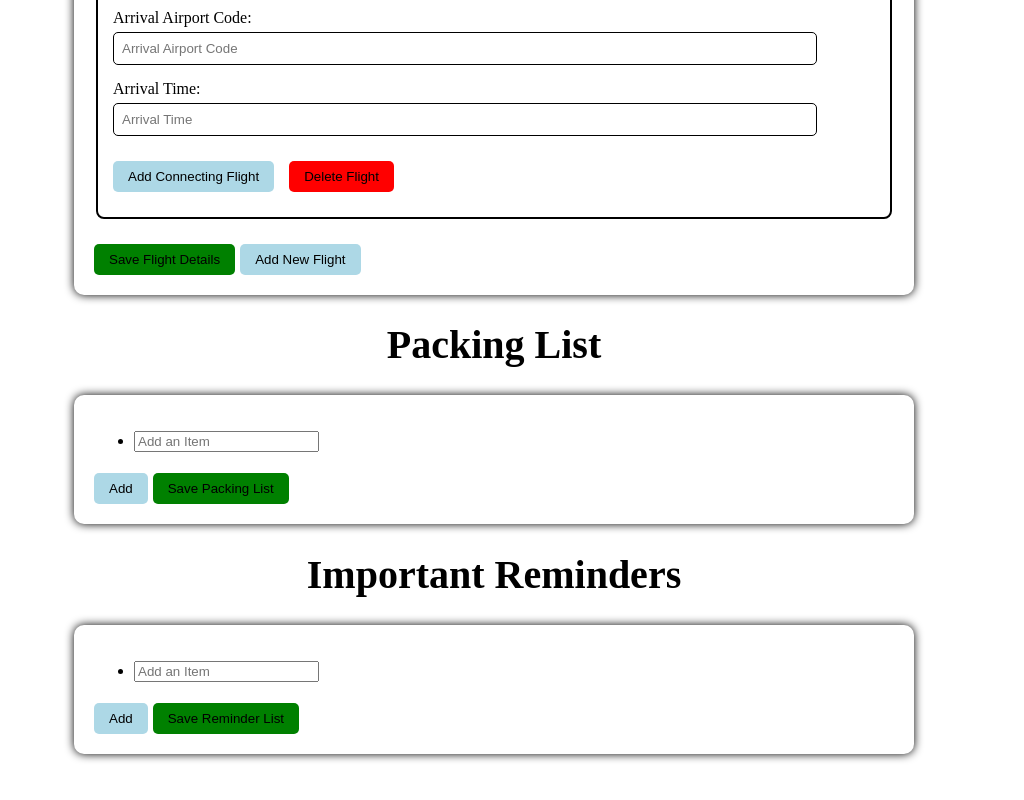
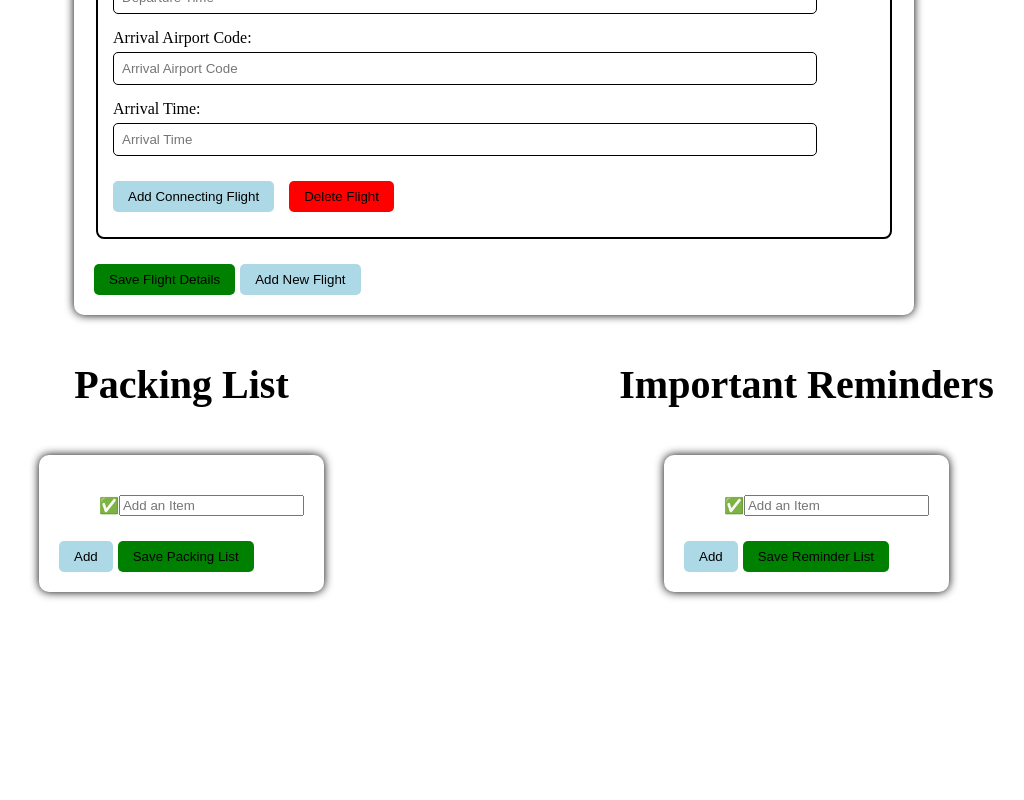
Before and after one commit to afneal/unit-1-project-Alex-N, a React (Vite) app: page /buildtrips in a window 1280 px wide. Shown: the part 1248-2048 px from the top of the page, without its empty margins (146-1170 px from the left). After the commit the page ends 1940 px from the top, so only its background shows below. Built offline with nearby package versions, Linux system fonts and the light colour scheme; a web font is replaced by a local one.

Commit message:
added hamburger menu and styling

```diff
--- a/package.json
+++ b/package.json
@@ -13,7 +13,8 @@
     "react": "^19.1.1",
     "react-dom": "^19.1.1",
     "react-icons": "^5.5.0",
-    "react-router": "^7.9.5"
+    "react-router": "^7.9.5",
+    "react-toastify": "^11.0.5"
   },
   "devDependencies": {
     "@eslint/js": "^9.36.0",
--- a/src/App.css
+++ b/src/App.css
@@ -206,9 +206,8 @@ h1 {
 #saved-activity-data,
 .saved-connections-data {
     background: white;
-    margin-top: 10px;
+    margin: 10px;
     padding-left: 10px;
-    /* border: 1px solid black; */
     border-radius: 12px;
     box-shadow: 0 0 5px;
     font-size: 1rem;
@@ -237,11 +236,57 @@ h1 {
     border-bottom: none;
 }
 
+#saved-trip-data, .saved-connection, #saved-activity-data, #saved-flights-data,
+.reminder-list, .saved-packing-list {
+    font-size: 18px;
+}
+
+
+.flight-date-box {
+    font-size: 25px;
+    text-align: center;
+}
+
+.trip-date-box {
+    font-size: 25px;
+    text-align: center;
+}
+
+
+
+/*Build Trip */
+
+
+.outer-wrapper-buildTrips {
+    padding: 20px;
+    box-sizing: border-box;
+
+}
+
+
+.packing-reminder-buildTrips {
+    flex: 1;
+    display: flex;
+    align-items: stretch;
+    width: 100%;
+    max-width: 100%;
+    box-sizing: border-box;
+
+}
+
+
+.packing-box-buildTrips,
+.reminder-box-buildTrips {
+    display: flex;
+    flex-direction: column;
+    flex: 1;
+
+}
 
 
 
 
-
+/* Planner Form */
 
 .planner-form {
     max-width: 800px;
@@ -431,21 +476,54 @@ h1 {
 
 .delete-item-button {
     padding: 8px 15px;
-    margin: 5px 5px 0 0;
+    /* margin: 5px 5px 0 0; */
+    /* margin-left: 10px; */
     border: none;
     border-radius: 5px;
     cursor: pointer;
     background-color: red;
     color: black;
+    vertical-align: middle;
+    line-height: 24px;
     margin: 10px;
+}
 
+
+
+.reminder-list-form li {
+    display: flex;
+    align-items: center;
+    justify-content: space-between;
+    list-style-position: inside;
+    padding-left: 0;
+}
+
+.reminder-list-form li::before {
+    content: "\2705";
+    color: green;
+    font-size: 1rem;
+}
+
+.packing-list-form li {
+    display: flex;
+    align-items: center;
+    justify-content: space-between;
+    list-style-position: inside;
+    padding-left: 0;
+}
+
+.packing-list-form li::before {
+    content: "\2705";
+    color: green;
+    font-size: 1rem;
 }
 
 @media (min-width: 480px) {
 
     .main-trip-container,
     .flights-reminders-container,
-    .trip-packing-container {
+    .trip-packing-container,
+    .packing-reminder-buildTrips {
         flex-direction: column;
         gap: 10px;
     }
@@ -459,7 +537,8 @@ h1 {
 
     .main-trip-container,
     .flights-reminders-container,
-    .trip-packing-container {
+    .trip-packing-container,
+    .packing-reminder-buildTrips {
         flex-direction: row;
         font-size: 20px;
         align-items: stretch;
@@ -528,7 +607,8 @@ nav ul li {
 
     .main-trip-container,
     .flights-reminders-container,
-    .trip-packing-container {
+    .trip-packing-container,
+    .packing-reminder-buildTrips {
         flex-direction: row;
         gap: 10px;
         align-items: stretch;
--- a/src/App.jsx
+++ b/src/App.jsx
@@ -12,6 +12,7 @@ import TravelTips from './components/Pages/TravelTips'
 import BuildTrips from './components/Pages/BuildTrip';
 import FlightInfo from './components/planner/FlightInfo';
 import List from './components/PlannerComponents/List';
+import { ToastContainer } from 'react-toastify';
 
 function App() {
 
@@ -19,10 +20,8 @@ const [trips, setTrips] = useState([]);
 const [packingList, setPackingList] = useState([])
 const [list, setList] = useState([])
 const [flightData, setFlightData] = useState([]);
-const [connFlightData, setConnFlightData] = useState([]);
-const [packingListData, setPackingListData] = useState([]);
 const [reminderList, setReminderList] = useState([])
-const [reminderListData, setReminderListData] = useState([])
+
 
 
 
@@ -31,20 +30,18 @@ const [reminderListData, setReminderListData] = useState([])
     {/* <div className='App' style={{backgroundImage: `url(${travelBackground})`, backgroundSize: 'cover', backgroundPosition:'center', minHeight:'100vh',
   margin: '0', padding: '0', opacity: 0.9}}> */}
       <Header />
-
+      <ToastContainer position="top-right" autoClose={1000} />
       <Routes>
         <Route path="/" element={<Homepage />} />
         <Route path="/traveltips" element={<TravelTips />} />
         <Route path="/planner" element={<Planner />} />
         <Route path="/buildtrips" element={<BuildTrips trips={trips} setTrips={setTrips} flightData={flightData} setFlightData={setFlightData}
-         connFlightData={connFlightData} setConnFlightData={setConnFlightData} packingList={packingList} setPackingList={setPackingList}
-         packingListData={packingListData} setPackingListData={setPackingListData} list={list} setList={setList} reminderList={reminderList} setReminderList={setReminderList}
-         reminderListData={reminderListData} setReminderListData={setReminderListData}/>} />
+         packingList={packingList} setPackingList={setPackingList} list={list} setList={setList} reminderList={reminderList} setReminderList={setReminderList}
+         />} />
 
-        <Route path="/savedtrips" element={<SavedTrips trips={trips} setTrips={setTrips} connFlightData={connFlightData} setConnFlightData={setConnFlightData}
-        packingList={packingList} setPackingList={setPackingList} packingListData={packingListData} setPackingListData={setPackingListData}
+        <Route path="/savedtrips" element={<SavedTrips trips={trips} setTrips={setTrips} packingList={packingList} setPackingList={setPackingList}
         list={list} setList={setList} flightData={flightData} setFlightData={setFlightData} reminderList={reminderList} setReminderList={setReminderList}
-         reminderListData={reminderListData} setReminderListData={setReminderListData}/>} />
+         />} />
 
 
         {/* <Route path="/resources" element={<Resources />} /> */}
--- a/src/components/Pages/BuildTrip.jsx
+++ b/src/components/Pages/BuildTrip.jsx
@@ -3,14 +3,39 @@ import PlannerForm from "../planner/PlannerForm"
 import PackingList from "../planner/PackingList";
 import ReminderList from "../planner/Reminders";
 
-function BuildTrips({trips, setTrips, flightData, setFlightData, connFlightData, setConnFlightData, packingList, setPackingList, packingListData, setPackingListData, reminderList, setReminderList,
-    reminderListData, setReminderListData}) {
+function BuildTrips({ trips, setTrips, flightData, setFlightData, packingList, setPackingList, reminderList, setReminderList }) {
     return (
         <>
-            <PlannerForm trips={trips} setTrips={setTrips}/>
-            <FlightInfo flightData={flightData} setFlightData={setFlightData} connFlightData={connFlightData} setConnFlightData={setConnFlightData}/>
-            <PackingList packingList={packingList} setPackingList={setPackingList} packingListData={packingListData} setPackingListData={setPackingListData}/>
-            <ReminderList reminderList={reminderList} setReminderList={setReminderList} reminderListData={reminderListData} setReminderListData ={setReminderListData} />
+            <div className="outer-wrapper-buildTrips">
+
+                <div className="trip-box-buildTrips">
+                    <div className="saved-trip-data-buildTrips">
+                        <PlannerForm className="planner-form-buildTrip-box" trips={trips} setTrips={setTrips} />
+                    </div>
+                </div>
+
+                <div className="flights-box-buildTrips">
+                    <div className="flights-container-buildTrips">
+                        <FlightInfo className="flight-info-buildTrip-box" flightData={flightData} setFlightData={setFlightData} />
+                    </div>
+                </div>
+
+
+                <div className="packing-reminder-buildTrips">
+
+                    <div className="packing-box-buildTrips">
+                        <PackingList className="packing-list-buildTrip-box" packingList={packingList} setPackingList={setPackingList} />
+                    </div>
+
+                    <div className="reminder-box-buildTrips">
+                        <ReminderList className="reminder-list-buildTrip-box" reminderList={reminderList} setReminderList={setReminderList} />
+                    </div>
+                </div>
+
+            </div>
+
+
+
         </>
 
     )
--- a/src/components/layout/NavMenu.jsx
+++ b/src/components/layout/NavMenu.jsx
@@ -1,5 +1,5 @@
 import { Link } from 'react-router';
-import { useState } from 'react';
+
 
 
 function NavMenu() {
--- a/src/components/planner/PackingList.jsx
+++ b/src/components/planner/PackingList.jsx
@@ -1,6 +1,8 @@
 import { useState } from 'react'
 import List from "../PlannerComponents/List";
 import SubmitButton from "../PlannerComponents/SubmitButton";
+import { toast } from 'react-toastify';
+import 'react-toastify/dist/ReactToastify.css';
 
 
 function PackingList({ packingList, setPackingList, packingListData, setPackingListData }) {
@@ -9,10 +11,11 @@ function PackingList({ packingList, setPackingList, packingListData, setPackingL
 
     const handleSubmit = (event) => {
         event.preventDefault();
-        setPackingList([...packingList, ...list]);
-        setPackingListData([...packingListData, list])
-        alert("Packing List Successfully Saved!");
+        setPackingList ([...packingList, list]);
+        // setPackingList([...packingList, ...list]);//create new array (setPackingList) and add old packingList with new list items
+        // setPackingListData([...packingListData, list])//
         setList([]);
+        toast.success("Packing List Successfully Saved!");
 
     }
 
--- a/src/components/planner/PlannerForm.jsx
+++ b/src/components/planner/PlannerForm.jsx
@@ -1,5 +1,8 @@
 import { useState } from 'react'
 import SubmitButton from '../PlannerComponents/SubmitButton';
+import { toast } from 'react-toastify';
+import 'react-toastify/dist/ReactToastify.css';
+
 
 function PlannerForm({ trips, setTrips }) {
 
@@ -55,7 +58,7 @@ function PlannerForm({ trips, setTrips }) {
 
         setTrips([...trips, days]) //make copy of empty trips array, add days to the copy
 
-        alert('Trip Successfully Saved!')
+
         setDays([{
             city: "",
             date: "",
@@ -65,6 +68,7 @@ function PlannerForm({ trips, setTrips }) {
 
 
         }])
+        toast.success("Trip Successfully Saved!");
 
 
     }
--- a/src/components/planner/Reminders.jsx
+++ b/src/components/planner/Reminders.jsx
@@ -1,16 +1,19 @@
 import { useState } from 'react'
 import List from "../PlannerComponents/List";
 import SubmitButton from "../PlannerComponents/SubmitButton";
+import { toast } from 'react-toastify';
+import 'react-toastify/dist/ReactToastify.css';
 
 function ReminderList({ reminderList, setReminderList, reminderListData, setReminderListData }) {
     const [list, setList] = useState([])
 
     const handleSubmit = (event) => {
         event.preventDefault();
-        setReminderList([...reminderList, ...list]);
-        setReminderListData([...reminderListData, list]);
-        alert("Reminder list successfully saved");
+        setReminderList([...reminderList, list]);
+        // setReminderList([...reminderList, ...list]);
+        // setReminderListData([...reminderListData, list]);
         setList([])
+        toast.success("Reminders List Successfully Saved!");
     }
     return (
         <>
```
Also changed, not shown: src/components/Pages/SavedTrips.jsx (+81 -33 lines), src/components/planner/FlightInfo.jsx (+5 -4 lines).
